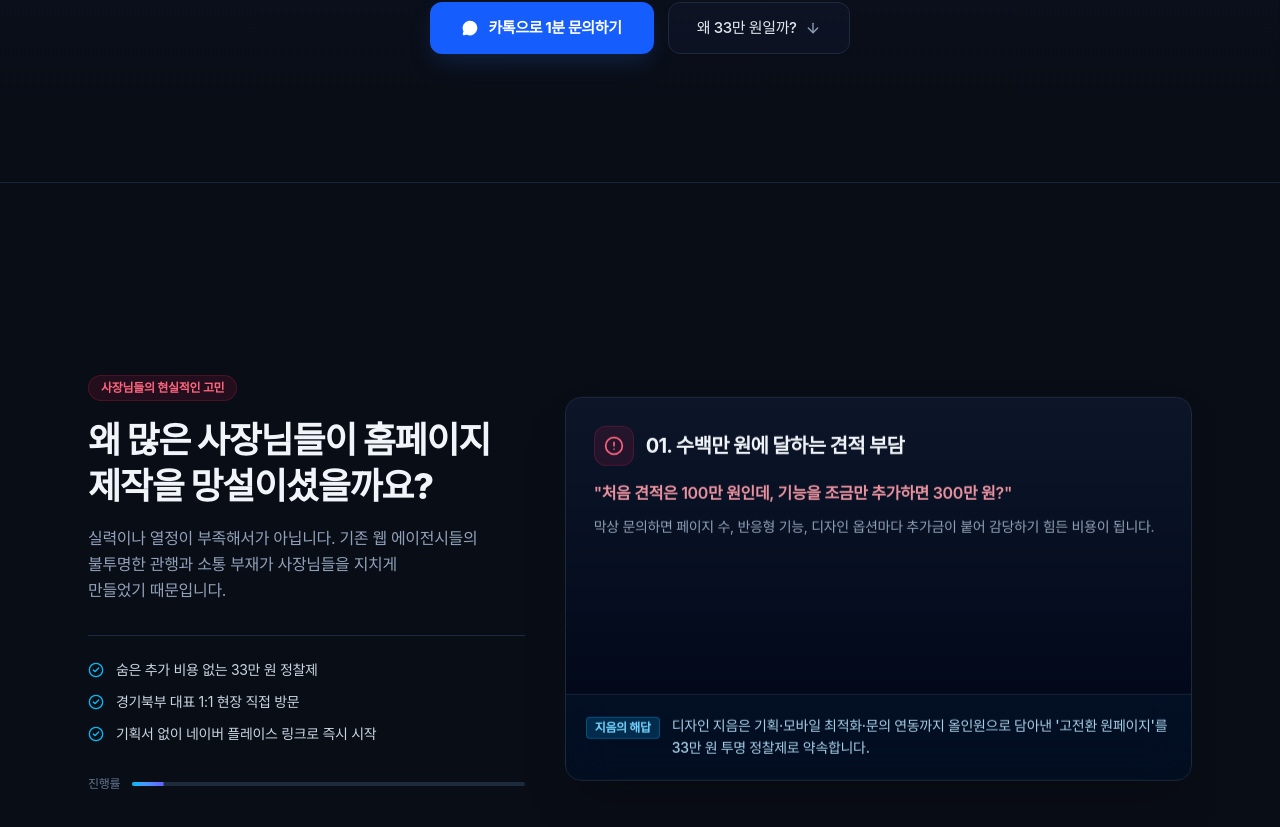
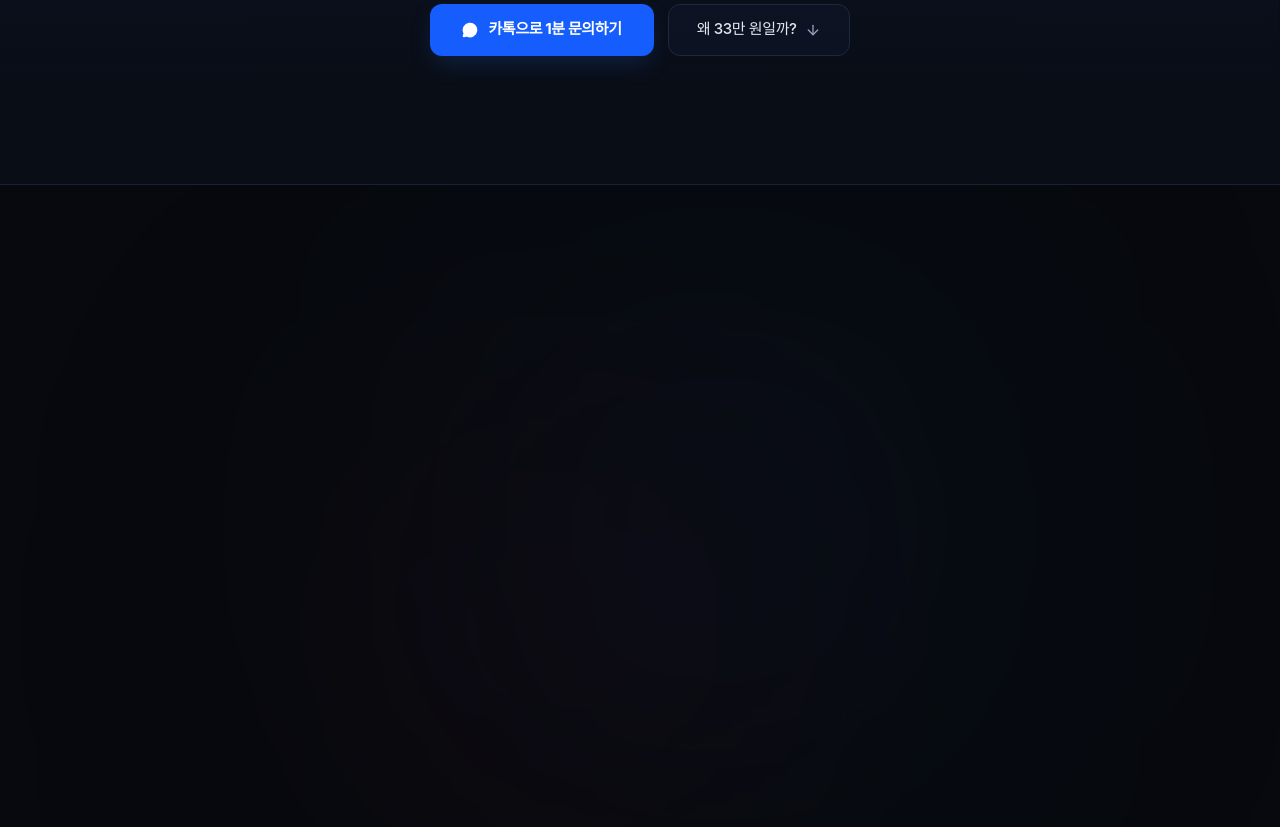
Before and after one commit to designjieum/jieum-site, a React (Vite) app: page / in a window 1280 px wide. Shown: the part 623-1450 px from the top of the page. Built offline with nearby package versions, Linux system fonts and the light colour scheme; a web font is replaced by a local one.

Commit message:
feat: ProblemSection 스크롤 핑퐁 및 2x2 솔루션 교차 인터랙션 개선

```diff
--- a/src/components/ui/problem-section.tsx
+++ b/src/components/ui/problem-section.tsx
@@ -1,178 +1,341 @@
 import { useRef } from "react";
 import { motion, useScroll, useTransform } from "framer-motion";
-import { AlertCircle, FileSpreadsheet, MessageSquareDashed, HelpCircle, CheckCircle2 } from "lucide-react";
+import { Sparkles, AlertCircle, FileSpreadsheet, MessageSquareDashed, HelpCircle } from "lucide-react";
 
-interface ProblemCard {
+interface ProblemChat {
   id: number;
-  icon: typeof AlertCircle;
-  title: string;
-  subtitle: string;
-  problemDesc: string;
-  jieumSolution: string;
+  emoji: string;
+  owner: string;
+  role: string;
+  message: string;
+  sub: string;
+  align: "left" | "right";
+  scatter: { x: number; y: number; rotate: number };
 }
 
-const PROBLEMS: ProblemCard[] = [
+const CHAT_PROBLEMS: ProblemChat[] = [
   {
     id: 1,
-    icon: AlertCircle,
-    title: "01. 수백만 원에 달하는 견적 부담",
-    subtitle: "처음 견적은 100만 원인데, 기능을 조금만 추가하면 300만 원?",
-    problemDesc: "막상 문의하면 페이지 수, 반응형 기능, 디자인 옵션마다 추가금이 붙어 감당하기 힘든 비용이 됩니다.",
-    jieumSolution: "디자인 지음은 기획·모바일 최적화·문의 연동까지 올인원으로 담아낸 '고전환 원페이지'를 33만 원 투명 정찰제로 약속합니다."
+    emoji: "🧘‍♀️",
+    owner: "양주 필라테스 원장님",
+    role: "뷰티·피트니스",
+    message: "처음엔 100만 원이라더니, 이것저것 붙여 300만 원이래요.",
+    sub: "기준 없는 추가금 요구로 시작조차 막막함",
+    align: "left",
+    scatter: { x: -900, y: -450, rotate: -25 },
   },
   {
     id: 2,
-    icon: FileSpreadsheet,
-    title: "02. 기획서·문서 준비의 막막함",
-    subtitle: "바쁜 매장 운영 중에 스토리보드와 원고를 직접 써오라니요?",
-    problemDesc: "웹 제작 업체들은 기획 문서를 요구하지만, 하루 종일 현업에 바쁜 사장님들에겐 가장 큰 장벽입니다.",
-    jieumSolution: "네이버 플레이스 링크 하나만 보내주세요. 매장 분석부터 카피라이팅까지 지음이 직접 기획합니다."
+    emoji: "👩‍💻",
+    owner: "의정부 카페 대표님",
+    role: "카페·디저트",
+    message: "가게 보기도 바쁜데, 기획서랑 원고를 직접 써오라니요...",
+    sub: "복잡한 문서 준비 부담과 소통의 장벽",
+    align: "right",
+    scatter: { x: 900, y: -400, rotate: 22 },
   },
   {
     id: 3,
-    icon: MessageSquareDashed,
-    title: "03. 말 바뀌는 외주와 소통 단절",
-    subtitle: "영업 사원 따로, 디자이너 따로... 수정 하나에 며칠씩 지연",
-    problemDesc: "다리를 거칠수록 사장님의 진짜 의도는 왜곡되고, 오픈 이후에는 연락조차 닿지 않는 경우가 허다합니다.",
-    jieumSolution: "경기북부 1인 디렉터가 매장으로 직접 방문해 1:1로 소통하며 책임지고 제작합니다."
+    emoji: "🪵",
+    owner: "포천 가구공방 실장님",
+    role: "제조·공방",
+    message: "영업 사원 따로, 디자이너 따로라 글자 하나에 며칠씩 걸립니다.",
+    sub: "외주 다단계 소통과 오픈 후 연락 두절",
+    align: "left",
+    scatter: { x: -880, y: 450, rotate: -22 },
   },
   {
     id: 4,
+    emoji: "👩‍🏫",
+    owner: "동두천 학원 원장님",
+    role: "교육·서비스",
+    message: "만들어놓고 문의는 0건인데 매달 관리비만 10만 원씩 나갑니다.",
+    sub: "효과 없는 방치와 의무적인 월 유지비 부담",
+    align: "right",
+    scatter: { x: 880, y: 500, rotate: 25 },
+  },
+];
+
+const CARDS_DATA = [
+  {
+    id: "01",
+    icon: AlertCircle,
+    title: "수백만 원에 달하는 견적 부담",
+    quote: "처음 견적은 100만 원인데, 기능을 조금만 추가하면 300만 원?",
+    desc: "막상 문의하면 페이지 수, 반응형 기능, 디자인 옵션마다 추가금이 붙어 감당하기 힘든 비용이 됩니다.",
+    solution: "디자인 지음은 기획·모바일 최적화·문의 연동까지 올인원으로 담아낸 '고전환 원페이지'를 33만 원 투명 정찰제로 약속합니다.",
+  },
+  {
+    id: "02",
+    icon: FileSpreadsheet,
+    title: "기획서·문서 준비의 막막함",
+    quote: "바쁜 매장 운영 중에 스토리보드와 원고를 직접 써오라니요?",
+    desc: "웹 제작 업체들은 기획 문서를 요구하지만, 하루 종일 현업에 바쁜 사장님들에겐 가장 큰 장벽입니다.",
+    solution: "네이버 플레이스 링크 하나만 보내주세요. 매장 분석부터 카피라이팅까지 지음이 직접 기획합니다.",
+  },
+  {
+    id: "03",
+    icon: MessageSquareDashed,
+    title: "말 바뀌는 외주와 소통 단절",
+    quote: "영업 사원 따로, 디자이너 따로... 수정 하나에 며칠씩 지연",
+    desc: "다리를 거칠수록 사장님의 진짜 의도는 왜곡되고, 오픈 이후에는 연락조차 닿지 않는 경우가 허다합니다.",
+    solution: "경기북부 1인 디렉터가 매장으로 직접 방문해 1:1로 소통하며 책임지고 제작합니다.",
+  },
+  {
+    id: "04",
     icon: HelpCircle,
-    title: "04. 만들어 두고 방치되는 사이트",
-    subtitle: "매달 나가는 강제 유지보수비, 그런데 손님 유입은 제로?",
-    problemDesc: "복잡하기만 하고 실질적인 전화나 예약으로 연결되지 않는 홈페이지는 매달 비용만 축내는 짐이 됩니다.",
-    jieumSolution: "매달 나가는 고정 관리비 0원. 손님이 3초 만에 문의할 수 있는 실전 고전환 구조로 설계합니다."
-  }
+    title: "만들어 두고 방치되는 사이트",
+    quote: "매달 나가는 강제 유지보수비, 그런데 손님 유입은 제로?",
+    desc: "복잡하기만 하고 실질적인 전화나 예약으로 연결되지 않는 홈페이지는 매달 비용만 축내는 짐이 됩니다.",
+    solution: "매달 나가는 고정 관리비 0원. 손님이 3초 만에 문의할 수 있는 실전 고전환 구조로 설계합니다.",
+  },
 ];
 
 export function ProblemSection() {
   const containerRef = useRef<HTMLDivElement>(null);
 
+  // 스크롤 트랙을 500vh로 확장하여 천천히 정독할 수 있는 묵직한 호흡 확보
   const { scrollYProgress } = useScroll({
     target: containerRef,
-    offset: ["start start", "end end"]
+    offset: ["start start", "end end"],
   });
 
+  // 1. 헤더 등장 (초반)
+  const introBadgeOpacity = useTransform(scrollYProgress, [0.01, 0.04], [0, 1]);
+  const introBadgeY = useTransform(scrollYProgress, [0.01, 0.04], [15, 0]);
+
+  const introTitleOpacity = useTransform(scrollYProgress, [0.02, 0.06], [0, 1]);
+  const introTitleY = useTransform(scrollYProgress, [0.02, 0.06], [15, 0]);
+
+  const introSubOpacity = useTransform(scrollYProgress, [0.04, 0.08], [0, 1]);
+  const introSubY = useTransform(scrollYProgress, [0.04, 0.08], [15, 0]);
+
+  // 2. 말풍선 4개 순차 등장 (간격을 넓혀 한 개씩 천천히 읽고 넘어가도록 유도: 0.10 ~ 0.68)
+  const c1Opacity = useTransform(scrollYProgress, [0.10, 0.20, 0.76], [0, 1, 1]);
+  const c1Y = useTransform(scrollYProgress, [0.10, 0.20], [30, 0]);
+
+  const c2Opacity = useTransform(scrollYProgress, [0.26, 0.36, 0.76], [0, 1, 1]);
+  const c2Y = useTransform(scrollYProgress, [0.26, 0.36], [30, 0]);
+
+  const c3Opacity = useTransform(scrollYProgress, [0.42, 0.52, 0.76], [0, 1, 1]);
+  const c3Y = useTransform(scrollYProgress, [0.42, 0.52], [30, 0]);
+
+  const c4Opacity = useTransform(scrollYProgress, [0.58, 0.68, 0.76], [0, 1, 1]);
+  const c4Y = useTransform(scrollYProgress, [0.58, 0.68], [30, 0]);
+
+  // 3. 말풍선 사방 산란 & 솔루션 카드 동시 교차 전환 (0.76 ~ 0.88)
+  const scatterProgress = useTransform(scrollYProgress, [0.76, 0.88], [0, 1]);
+  const chatGroupOpacity = useTransform(scrollYProgress, [0.76, 0.86], [1, 0]);
+  const chatVisibility = useTransform(scrollYProgress, (v) => (v >= 0.88 ? "hidden" : "visible"));
+
+  // 상단 인트로 헤더 페이드아웃
+  const introHeaderOpacity = useTransform(scrollYProgress, [0.76, 0.86], [1, 0]);
+  const introHeaderDisplay = useTransform(scrollYProgress, (v) => (v >= 0.88 ? "none" : "block"));
+
+  // 솔루션 영역 동시 교차 등장
+  const solutionOpacity = useTransform(scrollYProgress, [0.76, 0.87, 1], [0, 1, 1]);
+  const solutionY = useTransform(scrollYProgress, [0.76, 0.87], [40, 0]);
+  const solutionVisibility = useTransform(scrollYProgress, (v) => (v < 0.74 ? "hidden" : "visible"));
+  const solutionPointerEvents = useTransform(scrollYProgress, (v) => (v >= 0.84 ? "auto" : "none"));
+
+  const chatMotions = [
+    { opacity: c1Opacity, y: c1Y },
+    { opacity: c2Opacity, y: c2Y },
+    { opacity: c3Opacity, y: c3Y },
+    { opacity: c4Opacity, y: c4Y },
+  ];
+
   return (
-    <section id="problem" ref={containerRef} className="relative bg-[#090D16] text-white">
-      {/* 상단 섹션 구분선 */}
+    <section id="problem" ref={containerRef} className="relative bg-[#07090E] text-white h-[500vh]">
       <div className="w-full border-t border-slate-800/80" />
 
-      <div className="h-[400vh] relative">
-        {/* max-w-6xl 및 px-6 적용으로 헤더와 수직 기준선 완벽 일치 */}
-        <div className="sticky top-0 h-screen flex items-center overflow-hidden px-6 max-w-6xl mx-auto">
-          <div className="grid grid-cols-1 lg:grid-cols-12 gap-8 lg:gap-10 w-full items-center">
+      {/* 뷰포트 고정 래퍼 */}
+      <div className="sticky top-0 h-screen w-full flex items-center justify-center overflow-hidden">
+        {/* 은은한 앰비언트 글로우 */}
+        <div className="absolute inset-0 pointer-events-none">
+          <div className="absolute top-1/4 left-1/4 w-120 h-120 rounded-full bg-rose-950/15 blur-[140px]" />
+          <div className="absolute bottom-1/4 right-1/4 w-120 h-128 rounded-full bg-sky-950/20 blur-[150px]" />
+        </div>
 
-            {/* 좌측 고정 설명 영역 */}
-            <div className="lg:col-span-5 flex flex-col justify-center">
-              <div className="inline-flex items-center gap-2 px-3 py-1 rounded-full bg-rose-500/10 border border-rose-500/20 text-rose-400 text-xs font-semibold w-fit mb-4">
-                사장님들의 현실적인 고민
-              </div>
+        <div className="relative z-10 max-w-6xl mx-auto px-4 sm:px-6 w-full flex flex-col items-center justify-center py-4">
 
-              <h2 className="text-2xl sm:text-4xl font-extrabold tracking-[-0.035em] leading-[1.28] text-slate-100 mb-4 break-keep text-balance">
-                왜 많은 사장님들이 홈페이지 제작을 망설이셨을까요?
-              </h2>
+          {/* ─────────────────────────────────────────────────────────── */}
+          {/* PHASE 1: 말풍선 등장 시 표시되는 인트로 헤더 */}
+          {/* ─────────────────────────────────────────────────────────── */}
+          <motion.div
+            style={{
+              opacity: introHeaderOpacity,
+              display: introHeaderDisplay,
+            }}
+            className="text-center max-w-3xl mx-auto mb-6 sm:mb-8 shrink-0"
+          >
+            <motion.div
+              style={{ opacity: introBadgeOpacity, y: introBadgeY }}
+              className="inline-flex items-center gap-1.5 min-[376px]:gap-2 px-3 py-1 min-[376px]:px-4 min-[376px]:py-1.5 rounded-full bg-rose-500/10 border border-rose-500/20 text-rose-400 text-[11px] min-[376px]:text-sm font-semibold mb-2 backdrop-blur-sm"
+            >
+              <Sparkles className="w-3.5 h-3.5 text-rose-400 shrink-0" />
+              <span>사장님들의 현실적인 목소리</span>
+            </motion.div>
 
-              <p className="text-slate-400 text-sm sm:text-base leading-relaxed mb-8 break-keep text-pretty">
-                실력이나 열정이 부족해서가 아닙니다. 기존 웹 에이전시들의 불투명한 관행과 소통 부재가 사장님들을 지치게 만들었기 때문입니다.
-              </p>
+            <motion.h2
+              style={{ opacity: introTitleOpacity, y: introTitleY }}
+              className="text-xl xs:text-2xl sm:text-3xl md:text-4xl font-extrabold tracking-[-0.035em] text-slate-100 break-keep leading-tight"
+            >
+              혹시 사장님도 이런 고민으로 망설이셨나요?
+            </motion.h2>
 
-              <div className="hidden sm:flex flex-col gap-3 pt-6 border-t border-slate-800">
-                <div className="flex items-center gap-3 text-sm text-slate-300">
-                  <CheckCircle2 className="w-4 h-4 text-sky-400 shrink-0" />
-                  <span>숨은 추가 비용 없는 33만 원 정찰제</span>
-                </div>
-                <div className="flex items-center gap-3 text-sm text-slate-300">
-                  <CheckCircle2 className="w-4 h-4 text-sky-400 shrink-0" />
-                  <span>경기북부 대표 1:1 현장 직접 방문</span>
-                </div>
-                <div className="flex items-center gap-3 text-sm text-slate-300">
-                  <CheckCircle2 className="w-4 h-4 text-sky-400 shrink-0" />
-                  <span>기획서 없이 네이버 플레이스 링크로 즉시 시작</span>
-                </div>
-              </div>
+            <motion.p
+              style={{ opacity: introSubOpacity, y: introSubY }}
+              className="mt-2 text-xs sm:text-base text-slate-400 leading-normal break-keep max-w-2xl mx-auto"
+            >
+              알 수 없는 추가 비용과 막막한 준비 과정, 시작도 전에 지치셨던 사장님들의 속마음입니다.
+            </motion.p>
+          </motion.div>
 
-              <div className="mt-8 flex items-center gap-3">
-                <span className="text-xs font-mono text-slate-500">진행률</span>
-                <div className="flex-1 h-1 bg-slate-800 rounded-full overflow-hidden">
-                  <motion.div
-                    style={{ scaleX: scrollYProgress }}
-                    className="h-full bg-linear-to-r from-sky-400 to-indigo-500 origin-left"
-                  />
-                </div>
-              </div>
-            </div>
+          {/* ─────────────────────────────────────────────────────────── */}
+          {/* 메인 뷰어 래퍼 (말풍선과 카드가 동일한 위치에서 교차 전환) */}
+          {/* ─────────────────────────────────────────────────────────── */}
+          <div className="relative w-full max-w-6xl flex items-center justify-center min-h-95 sm:min-h-105">
 
-            {/* 우측 순차 카드 전환 영역 */}
-            <div className="lg:col-span-7 relative h-96 sm:h-96 w-full flex items-center">
-              {PROBLEMS.map((problem, index) => {
-                const step = 1 / PROBLEMS.length;
-                const start = index * step;
-                const peak = start + step * 0.4;
-                const end = (index + 1) * step;
+            {/* PHASE 1 & 2: 스티키 핑퐁 말풍선 */}
+            <motion.div
+              style={{
+                opacity: chatGroupOpacity,
+                visibility: chatVisibility as unknown as "visible" | "hidden",
+                pointerEvents: (chatVisibility as unknown as string === "hidden" ? "none" : "auto") as "auto" | "none"
+              }}
+              className="w-full max-w-3xl flex flex-col justify-center gap-3.5 sm:gap-4.5"
+            >
+              {CHAT_PROBLEMS.map((chat, idx) => {
+                const { opacity: itemOpacity, y: itemY } = chatMotions[idx];
 
-                const opacity = useTransform(
-                  scrollYProgress,
-                  index === 0
-                    ? [0, peak, end]
-                    : index === PROBLEMS.length - 1
-                    ? [start, peak, 1]
-                    : [start, peak, end],
-                  index === 0
-                    ? [1, 1, 0]
-                    : index === PROBLEMS.length - 1
-                    ? [0, 1, 1]
-                    : [0, 1, 0]
-                );
+                const scatterX = useTransform(scatterProgress, [0, 1], [0, chat.scatter.x]);
+                const scatterY = useTransform(scatterProgress, [0, 1], [0, chat.scatter.y]);
+                const scatterRotate = useTransform(scatterProgress, [0, 1], [0, chat.scatter.rotate]);
+                const scatterScale = useTransform(scatterProgress, [0, 1], [1, 1.15]);
 
-                const y = useTransform(
-                  scrollYProgress,
-                  [start, peak],
-                  [30, 0]
-                );
-
-                const Icon = problem.icon;
+                const isLeft = chat.align === "left";
 
                 return (
                   <motion.div
-                    key={problem.id}
-                    style={{ opacity, y }}
-                    className="absolute inset-0 p-6 sm:p-7 rounded-2xl bg-linear-to-b from-slate-900/90 to-slate-950/90 border border-slate-800 shadow-2xl backdrop-blur-xl flex flex-col justify-between"
+                    key={chat.id}
+                    style={{
+                      opacity: itemOpacity,
+                      x: scatterX,
+                      y: useTransform([itemY, scatterY], ([y1, y2]) => (y1 as number) + (y2 as number)),
+                      rotate: scatterRotate,
+                      scale: scatterScale,
+                      transformOrigin: isLeft ? "bottom left" : "bottom right",
+                    }}
+                    className={`w-full flex items-end gap-2.5 sm:gap-3.5 ${isLeft ? "justify-start" : "justify-end"}`}
                   >
-                    <div>
-                      <div className="flex items-center gap-3 mb-4">
-                        <div className="w-10 h-10 rounded-xl bg-rose-500/10 border border-rose-500/20 flex items-center justify-center text-rose-400 shrink-0">
-                          <Icon className="w-5 h-5" />
+                    {isLeft && (
+                      <div className="relative shrink-0 mb-1">
+                        <div className="w-10 h-10 sm:w-12 sm:h-12 rounded-2xl bg-linear-to-b from-slate-700 to-slate-800 p-0.5 border border-slate-600/60 shadow-lg shadow-black/50 flex items-center justify-center">
+                          <span className="text-xl sm:text-2xl select-none filter drop-shadow">{chat.emoji}</span>
                         </div>
-                        <h3 className="text-lg sm:text-xl font-bold text-slate-100 tracking-[-0.035em] break-keep text-balance">
-                          {problem.title}
-                        </h3>
+                      </div>
+                    )}
+
+                    <div className={`max-w-[85%] sm:max-w-xl rounded-2xl p-3.5 sm:p-4.5 border backdrop-blur-xl shadow-2xl transition-all ${
+                      isLeft ? "bg-slate-900/95 border-slate-800 rounded-bl-xs" : "bg-[#0f1422]/95 border-sky-950/70 rounded-br-xs"
+                    }`}>
+                      <div className="flex items-center gap-2 mb-1">
+                        <span className="text-xs sm:text-sm font-bold text-slate-200">{chat.owner}</span>
+                        <span className="text-[10px] sm:text-xs text-slate-300 px-2 py-0.5 rounded bg-slate-800 border border-slate-700/60 font-medium">
+                          {chat.role}
+                        </span>
                       </div>
 
-                      <p className="text-sm sm:text-base font-semibold text-rose-300/90 mb-3 break-keep text-pretty leading-snug">
-                        "{problem.subtitle}"
+                      <p className="text-sm sm:text-base font-semibold text-rose-400 leading-relaxed break-keep mb-1">
+                        "{chat.message}"
                       </p>
 
-                      <p className="text-xs sm:text-sm text-slate-400 leading-relaxed break-keep text-pretty">
-                        {problem.problemDesc}
-                      </p>
+                      <span className="text-xs sm:text-[13px] text-slate-400 font-medium block">⚠️ {chat.sub}</span>
                     </div>
 
-                    <div className="mt-4 pt-4 border-t border-slate-800/80 bg-sky-950/20 -mx-6 sm:-mx-7 -mb-6 sm:-mb-7 p-4 sm:p-5 rounded-b-2xl flex items-start gap-3">
-                      <div className="text-xs font-bold px-2 py-0.5 rounded bg-sky-500/20 text-sky-300 border border-sky-500/30 shrink-0 mt-0.5">
-                        지음의 해답
+                    {!isLeft && (
+                      <div className="relative shrink-0 mb-1">
+                        <div className="w-10 h-10 sm:w-12 sm:h-12 rounded-2xl bg-linear-to-b from-slate-700 to-slate-800 p-0.5 border border-slate-600/60 shadow-lg shadow-black/50 flex items-center justify-center">
+                          <span className="text-xl sm:text-2xl select-none filter drop-shadow">{chat.emoji}</span>
+                        </div>
                       </div>
-                      <p className="text-xs sm:text-sm text-sky-200/90 leading-relaxed font-medium break-keep text-pretty">
-                        {problem.jieumSolution}
-                      </p>
-                    </div>
+                    )}
                   </motion.div>
                 );
               })}
-            </div>
+            </motion.div>
+
+            {/* ─────────────────────────────────────────────────────────── */}
+            {/* PHASE 3: 말풍선이 흩어지면서 동시에 올라오는 2x2 솔루션 카드 영역 */}
+            {/* ─────────────────────────────────────────────────────────── */}
+            <motion.div
+              style={{
+                opacity: solutionOpacity,
+                y: solutionY,
+                visibility: solutionVisibility as unknown as "visible" | "hidden",
+                pointerEvents: solutionPointerEvents as unknown as "auto" | "none",
+              }}
+              className="absolute inset-0 w-full flex flex-col justify-center"
+            >
+              {/* 솔루션 헤더 */}
+              <div className="text-center max-w-3xl mx-auto mb-4 sm:mb-6">
+                <div className="inline-flex items-center gap-1.5 px-3 py-1 rounded-full bg-sky-500/10 border border-sky-500/20 text-sky-400 text-xs font-semibold mb-2 backdrop-blur-sm">
+                  <span className="w-1.5 h-1.5 rounded-full bg-sky-400 animate-pulse" />
+                  <span>지음의 4가지 명쾌한 해답</span>
+                </div>
+                <h2 className="text-xl sm:text-2xl md:text-3xl font-extrabold text-white tracking-tight break-keep leading-tight sm:leading-[1.3]">
+                  사장님의 4가지 불안,<br />
+                  지음이 투명하게 끝냅니다.
+                </h2>
+              </div>
+
+              {/* 2x2 솔루션 카드 그리드 */}
+              <div className="grid grid-cols-1 md:grid-cols-2 gap-3.5 sm:gap-4.5 w-full">
+                {CARDS_DATA.map((card) => {
+                  const Icon = card.icon;
+                  return (
+                    <div
+                      key={card.id}
+                      className="rounded-2xl bg-[#090d16]/95 border border-slate-800/90 shadow-2xl backdrop-blur-xl flex flex-col justify-between overflow-hidden hover:border-sky-500/30 transition-colors"
+                    >
+                      {/* 카드 상단 본문 */}
+                      <div className="p-4 sm:p-5.5 flex flex-col justify-start">
+                        <div className="flex items-center gap-2.5 mb-2 sm:mb-3">
+                          <div className="w-8 h-8 sm:w-9 sm:h-9 rounded-xl bg-rose-500/10 border border-rose-500/20 flex items-center justify-center text-rose-400 shrink-0">
+                            <Icon className="w-4 h-4 sm:w-4.5 sm:h-4.5" />
+                          </div>
+                          <h3 className="text-base sm:text-lg font-bold text-white tracking-tight break-keep">
+                            {card.id}. {card.title}
+                          </h3>
+                        </div>
+
+                        <p className="text-xs sm:text-sm font-bold text-rose-400 mb-1.5 leading-snug break-keep">
+                          "{card.quote}"
+                        </p>
+
+                        <p className="text-[11px] sm:text-xs text-slate-400 leading-relaxed break-keep">
+                          {card.desc}
+                        </p>
+                      </div>
+
+                      {/* 카드 하단 지음의 해답 바 */}
+                      <div className="border-t border-slate-800/80 bg-[#050811] px-4 sm:px-5.5 py-3 flex flex-col items-start gap-1.5 mt-auto">
+                        <div className="text-[11px] sm:text-xs font-bold px-2.5 py-0.5 rounded bg-[#0284c7]/20 text-[#38bdf8] border border-[#0284c7]/40 shrink-0 tracking-tight">
+                          지음의 해답
+                        </div>
+                        <p className="text-xs sm:text-sm text-sky-100/95 leading-relaxed font-semibold break-keep">
+                          {card.solution}
+                        </p>
+                      </div>
+                    </div>
+                  );
+                })}
+              </div>
+            </motion.div>
 
           </div>
+
         </div>
       </div>
     </section>
```
Also changed, not shown: src/components/ui/animated-hero.tsx (+19 -16 lines).
